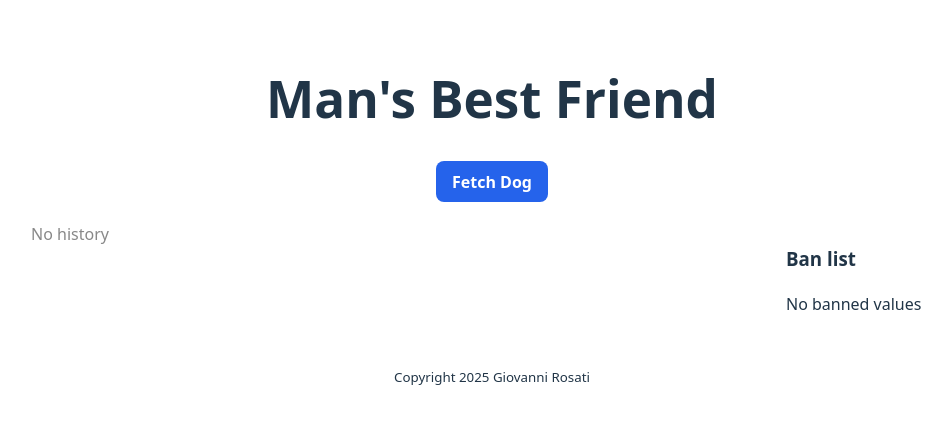
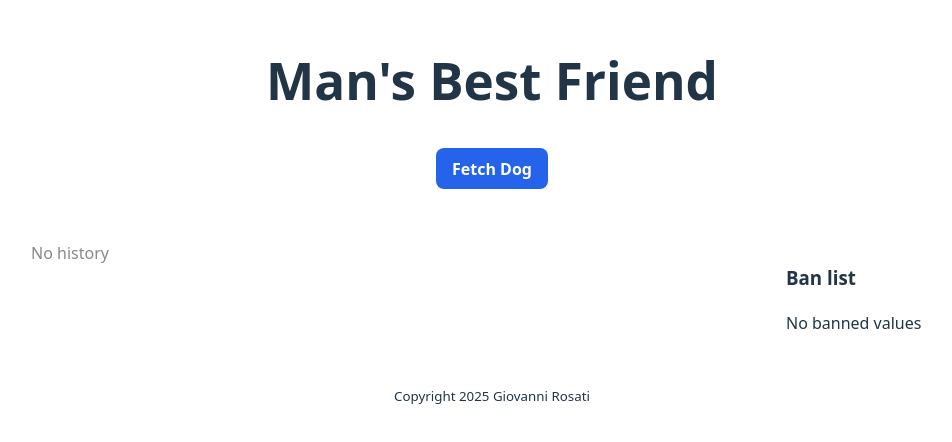
Before and after one commit to giorosati/cp_apiflash, a React (Vite) app: page / in a window 1280 px wide. Shown: the part 188-630 px from the top of the page, without its empty margins (148-1100 px from the left). Built offline with nearby package versions, Linux system fonts and the light colour scheme.

Commit message:
feat: enhance layout for header and fetch toolbar with improved centering and spacing

```diff
--- a/src/App.css
+++ b/src/App.css
@@ -49,6 +49,15 @@
   font-family: system-ui, -apple-system, 'Segoe UI', Roboto, 'Helvetica Neue', Arial;
 }
 
+header h1 { margin-bottom: 0; }
+
+/* Make header and fetch toolbar align to center column on wide screens */
+header, .fetch-wrapper {
+  width: 100%;
+  box-sizing: border-box;
+}
+header h1 { text-align: center; }
+
 main {
   display: flex;
   flex-direction: column;
@@ -94,7 +103,9 @@
 /* Primary fetch button in main */
 /* Primary fetch button styling (kept generic, centered in .content-area) */
 .fetch-wrapper {
-  display:flex; justify-content:center; margin-bottom:0.5rem
+  display:flex;
+  justify-content:center;
+  margin: 1rem 0; /* equal space above and below the toolbar */
 }
 .fetch-wrapper > button,
 main > button {
@@ -182,6 +193,10 @@
     justify-content: center;
   }
   .history-column { display:block; width: 20vw; flex: 0 0 20vw }
+  /* center header and fetch to align with center column */
+  header, .fetch-wrapper { width: 60vw; max-width: 60vw; margin: 0 auto; }
+  /* increase vertical spacing for the fetch toolbar on wide screens and keep it horizontally centered */
+  .fetch-wrapper { margin: 2.5rem auto; }
   .content-area { width: 60vw; max-width: 60vw; display:flex; flex-direction:column; align-items:center; justify-content:flex-start; padding-right: 1rem }
   .ban-list { width: 20vw; flex: 0 0 20vw; margin-left:2rem }
   .result-card { width: 100%; }
```
